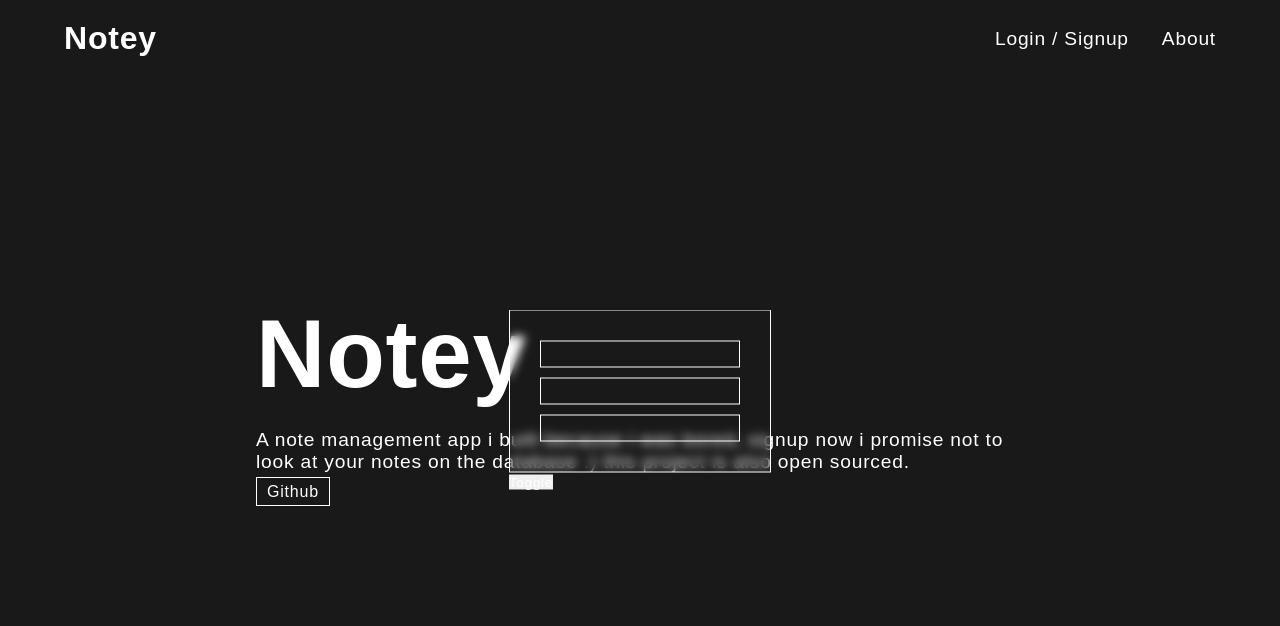
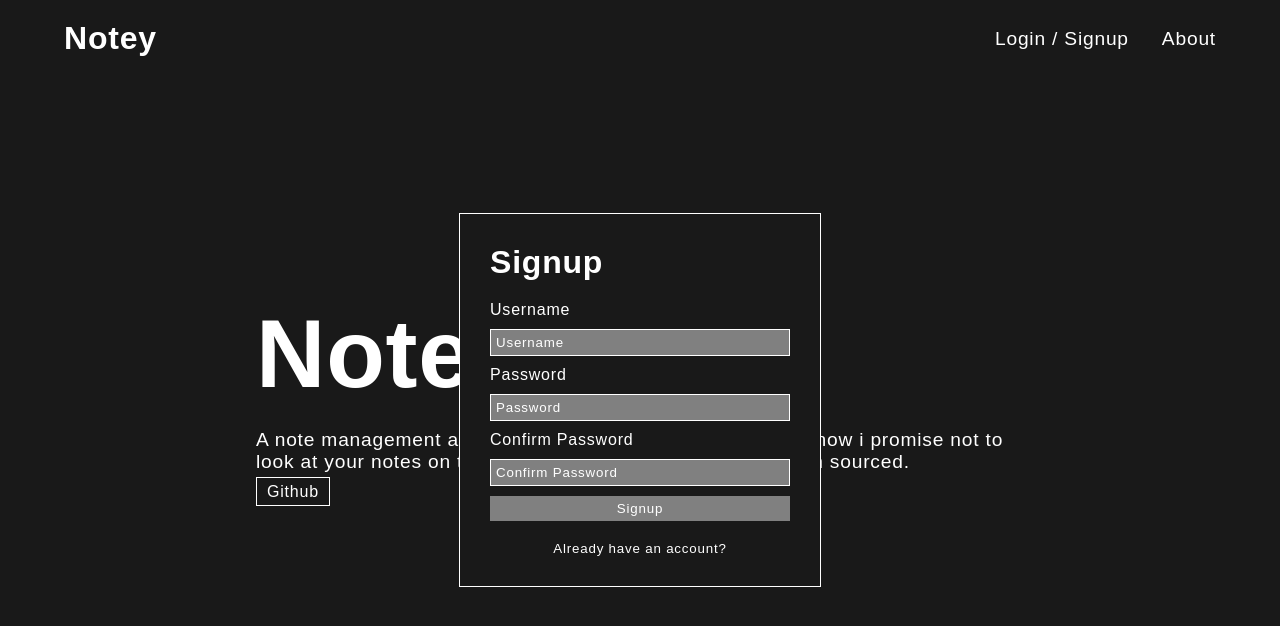
Before and after one commit to raidenfernando1/notey, a React (Vite) app in the folder client/: page / in a window 1280 px wide. Both pictures are taken after a click on the button "Login / Signup". Shown: the top 626 px of the page. Built offline with nearby package versions, Linux system fonts and the light colour scheme.

Commit message:
revised popup styles + fixed render on input bug

```diff
--- a/client/src/components/input-fields/index.tsx
+++ b/client/src/components/input-fields/index.tsx
@@ -17,7 +17,6 @@ interface InputFieldType {
 const InputField = ({
   inputType,
   inputID = '',
-  inputLabel = '',
   labelContents = '',
   inputValue,
   inputOnChange,
@@ -31,7 +30,7 @@ const InputField = ({
     <>
       {hasLabel && <label htmlFor={inputID}>{labelContents}</label>}
       <input
-        id={inputLabel}
+        id={inputID}
         className={className}
         type={inputType}
         value={inputValue}
--- a/client/src/components/login-popup/index.tsx
+++ b/client/src/components/login-popup/index.tsx
@@ -1,3 +1,4 @@
+import InputField from '../input-fields';
 import styles from './styles.module.css';
 import { useState } from 'react';
 
@@ -10,25 +11,36 @@ export const Login = () => {
 
   return (
     <>
-      <div className={styles.popupLayout}>
+      <h1>Login</h1>
       <form>
-          <input
-            value={username}
-            onChange={(e) => {
+        <InputField
+          inputID="usernameID"
+          labelContents="Username"
+          inputType="text"
+          inputValue={username}
+          inputOnChange={(e) => {
             e.preventDefault();
             setUsername(e.target.value);
           }}
+          placeholder="Username"
+          hasLabel={true}
+          isRequired={true}
         />
-          <input
-            type="password"
-            value={password}
-            onChange={(e) => {
+        <InputField
+          inputID="passwordID"
+          labelContents="Password"
+          inputType="password"
+          inputValue={password}
+          inputOnChange={(e) => {
             e.preventDefault();
             setPassword(e.target.value);
           }}
+          placeholder="Password"
+          isRequired={true}
+          hasLabel={true}
         />
+        <button>Login</button>
       </form>
-      </div>
     </>
   );
 };
@@ -40,33 +52,49 @@ export const Signup = () => {
 
   return (
     <>
-      <div className={styles.popupLayout}>
+      <h1>Signup</h1>
       <form>
-          <input
-            value={username}
-            onChange={(e) => {
+        <InputField
+          inputID="usernameID"
+          labelContents="Username"
+          inputType="text"
+          inputValue={username}
+          inputOnChange={(e) => {
             e.preventDefault();
             setUsername(e.target.value);
           }}
+          placeholder="Username"
+          hasLabel={true}
+          isRequired={true}
         />
-          <input
-            type="password"
-            value={password}
-            onChange={(e) => {
+        <InputField
+          inputID="passwordID"
+          labelContents="Password"
+          inputType="password"
+          inputValue={password}
+          inputOnChange={(e) => {
             e.preventDefault();
             setPassword(e.target.value);
           }}
+          placeholder="Password"
+          isRequired={true}
+          hasLabel={true}
         />
-          <input
-            type="password"
-            value={confirmPassword}
-            onChange={(e) => {
+        <InputField
+          inputID="confirmPasswordID"
+          labelContents="Confirm Password"
+          inputType="password"
+          inputValue={confirmPassword}
+          inputOnChange={(e) => {
             e.preventDefault();
             setConfirmPassword(e.target.value);
           }}
+          placeholder="Confirm Password"
+          isRequired={true}
+          hasLabel={true}
         />
+        <button>Signup</button>
       </form>
-      </div>
     </>
   );
 };
@@ -76,8 +104,12 @@ export const LoginPopup = () => {
   return (
     <>
       <div className={styles.popup}>
-        <div>{toggleLogin ? <Login></Login> : <Signup></Signup>}</div>
-        <button onClick={() => setToggleLogin(!toggleLogin)}>Toggle</button>
+        <div className={styles.popupLayout}>
+          {toggleLogin ? <Login></Login> : <Signup></Signup>}
+        </div>
+        <button onClick={() => setToggleLogin(!toggleLogin)}>
+          Already have an account?{' '}
+        </button>
       </div>
     </>
   );
--- a/client/src/components/login-popup/styles.module.css
+++ b/client/src/components/login-popup/styles.module.css
@@ -3,20 +3,38 @@
   top: 50%;
   left: 50%;
   transform: translate(-50%, -50%);
+  padding: 30px;
+  border: 1px solid white;
+  background-color: rgb(25, 25, 25);
+  display: flex;
+  gap: 20px;
+  flex-direction: column;
+}
+
+.popup > button {
+  background-color: transparent;
 }
 
 .popupLayout > form {
   display: flex;
   flex-direction: column;
-  padding: 30px;
-  border: 1px solid white;
-  backdrop-filter: blur(5px);
+  margin-top: 20px;
   gap: 10px;
 }
 
 .popupLayout form > input {
+  min-width: 300px;
   padding: 5px;
-  width: 200px;
-  background-color: transparent;
+  background-color: grey;
   border: 1px solid white;
+  outline: none;
 }
+
+.popupLayout form > input::placeholder {
+  color: white;
+}
+
+.popupLayout form > button {
+  background-color: grey;
+  padding: 5px;
+}
```
Lines whose indentation alone changed are shown as unchanged.
